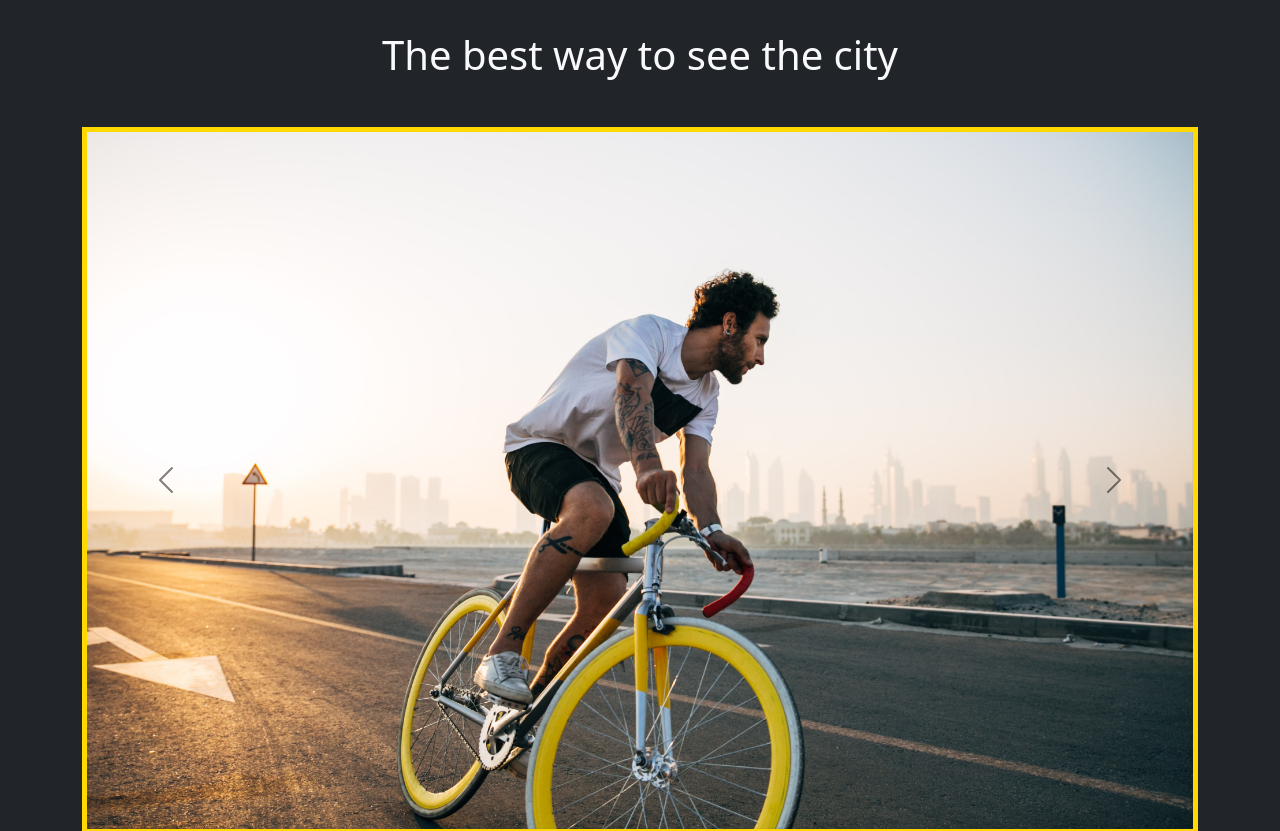
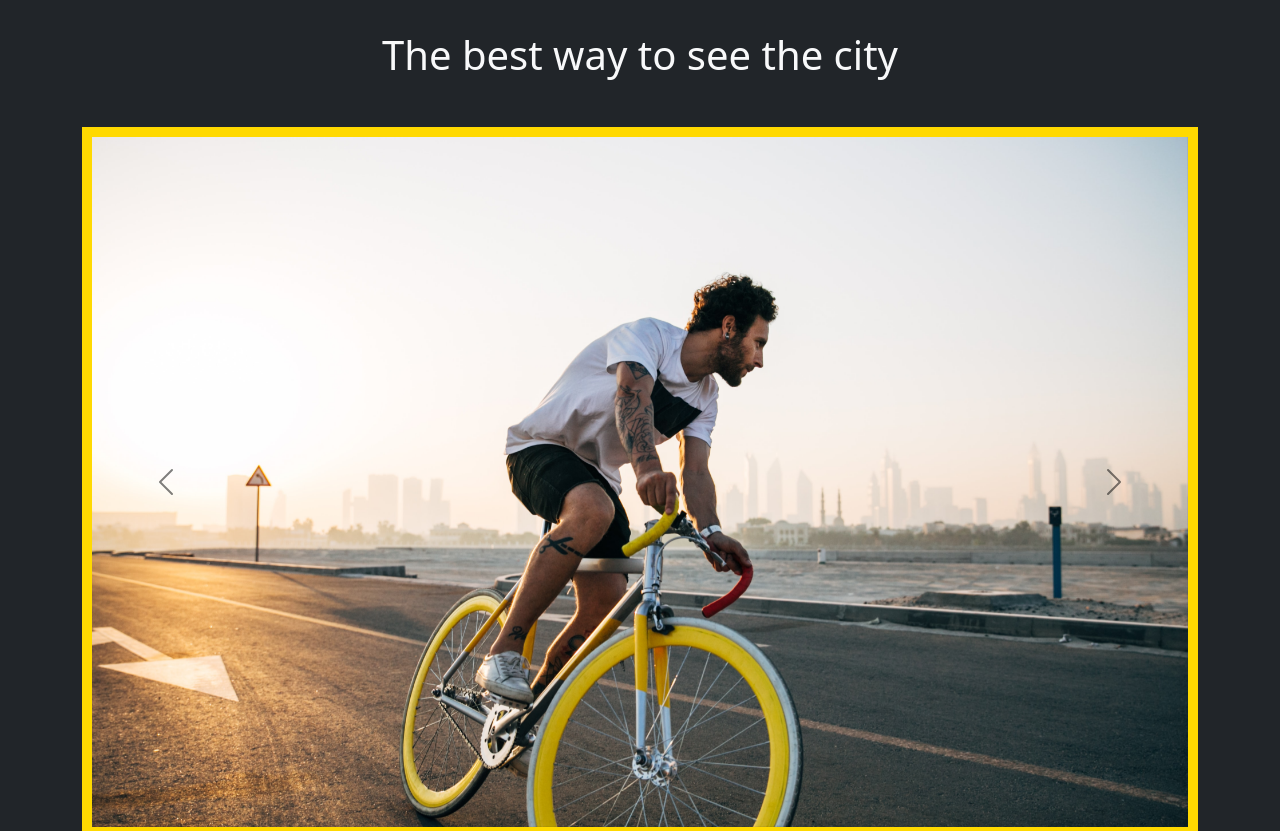
Before and after one commit to nathanrhysowen/Bike-website, a plain HTML site: page index.html in a window 1280 px wide. Shown: the part 1340-2171 px from the top of the page. Drawn offline with nearby package versions, Linux system fonts and the light colour scheme.

Commit message:
Update stylesheet.css

```diff
--- a/stylesheet.css
+++ b/stylesheet.css
@@ -1,8 +1,8 @@
 .carousel-inner{
-    border-top: 5px;
-    border-left: 5px;
-    border-right: 5px;
-    border-bottom: 5px;
+    border-top: 10px;
+    border-left: 10px;
+    border-right: 10px;
+    border-bottom: 10px;
     border-color: rgb(255, 217, 0);
     border-style: solid;
 }
```
